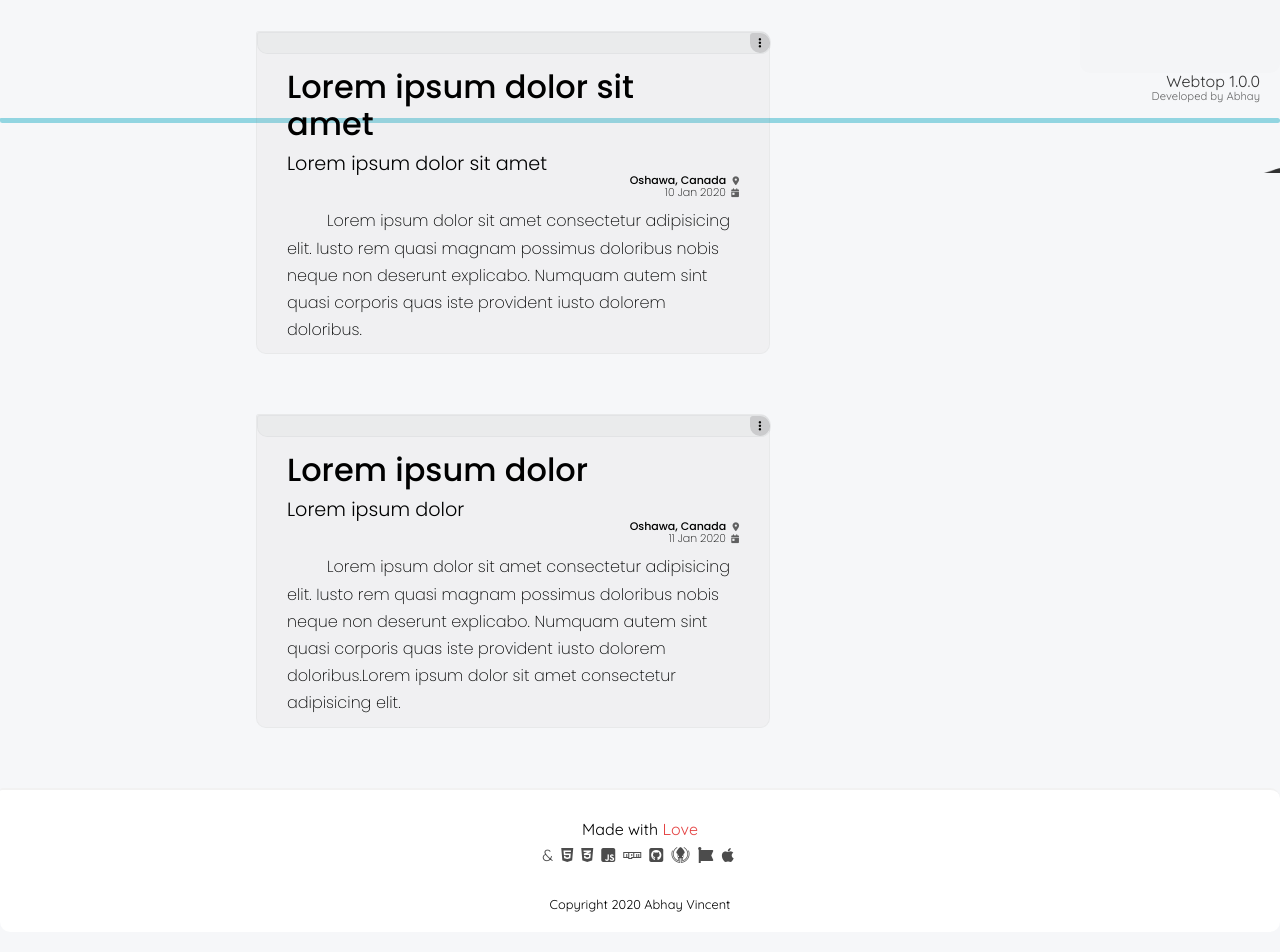
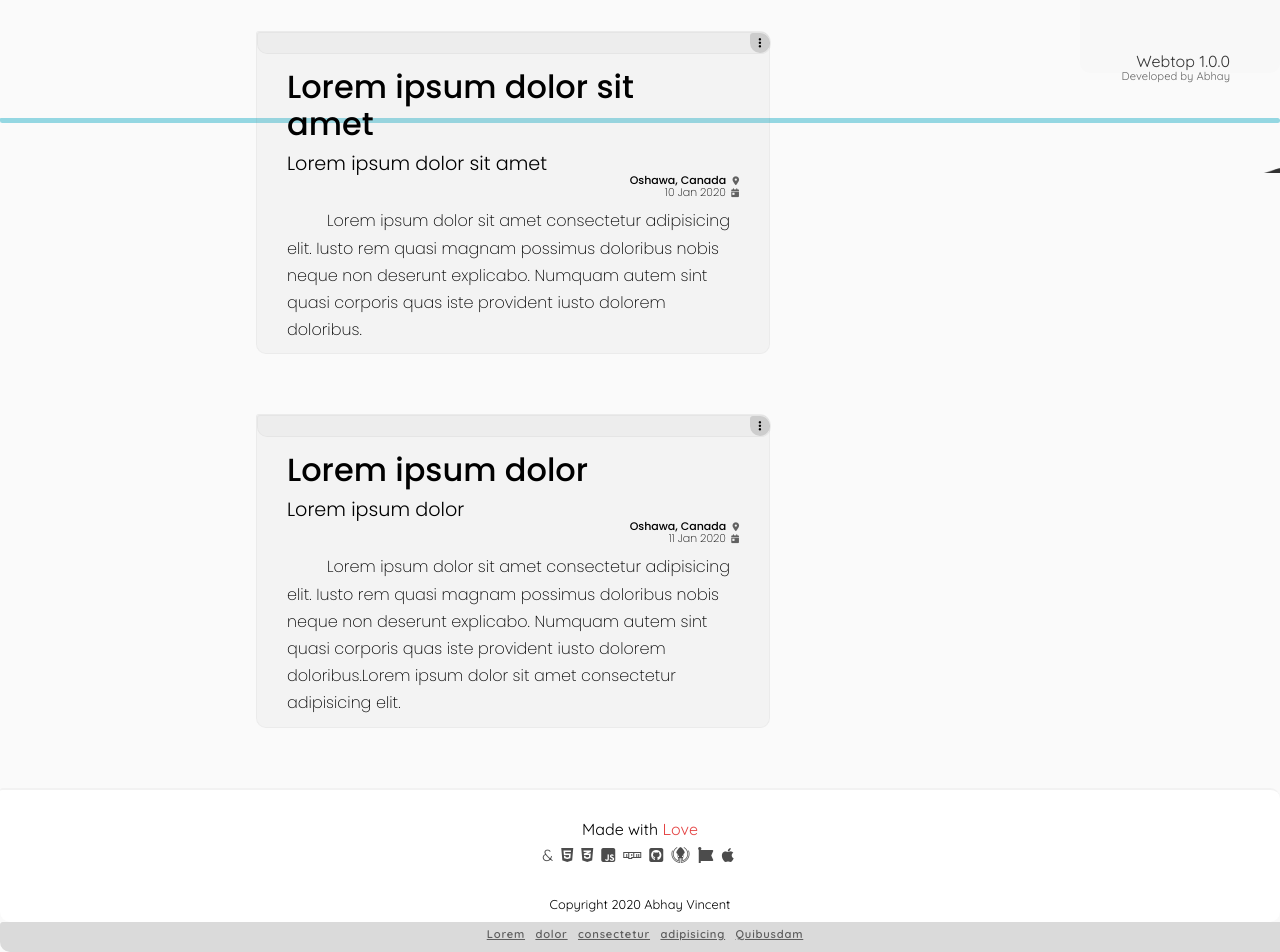
Before and after one commit to abhaykvincent/webtop, a website: page index.html in a window 1280 px wide. Shown: the part 677-1629 px from the top of the page. Drawn offline with Linux system fonts and the light colour scheme.

Commit message:
Extra footer added

```diff
--- a/index.html
+++ b/index.html
@@ -146,6 +146,13 @@
                 <div class="appVersion"></div>
             </div>
         </footer>
+        <div class="veryBottomFooter">
+            <a href="">Lorem</a>
+            <a href="">dolor</a>
+            <a href="">consectetur</a>
+            <a href="">adipisicing</a>
+            <a href="">Quibusdam</a>
+        </div>
     </section>
 
 
--- a/src/css/main.scss
+++ b/src/css/main.scss
@@ -8,7 +8,7 @@
 
 body {
 	font-family: 'Quicksand', sans-serif;
-    background-color: #f6f7f9
+    background-color: rgba(250, 250, 250, 1)
 }
 
 * {
@@ -1138,7 +1138,7 @@ section {
                 .copy {
                     position: relative;
                     margin-top: 30px;
-                    padding-bottom: 10px;
+                    padding-bottom: 0px;
                     width: 100%;
                     text-align: center;
                     font-size: 80%;
@@ -1149,8 +1149,8 @@ section {
                 text-align: right;
                 .appVersion{
                     position: fixed;
-                    right: 20px;
-                    bottom: 20px;
+                    right: 50px;
+                    bottom: 40px;
                     .appDetails{
                         margin: 0px;
                         &.ver{
@@ -1163,6 +1163,22 @@ section {
                     }
                 }
             }
+
+        }
+        .veryBottomFooter{
+            width: 100%;
+            height: 20px;
+            padding: 5px 5px;
+            background-color: rgb(218, 218, 218);
+            line-height: 10px;
+            text-align: center;
+            a{
+                font-size: 70%;
+                margin: 0px 3px;
+                font-weight: 600;
+                letter-spacing: 0.8px;
+                color: rgb(93, 93, 93) !important;
+            }
         }
     }
 }
```
Also changed, not shown: src/css/main.css, 1 other file.
